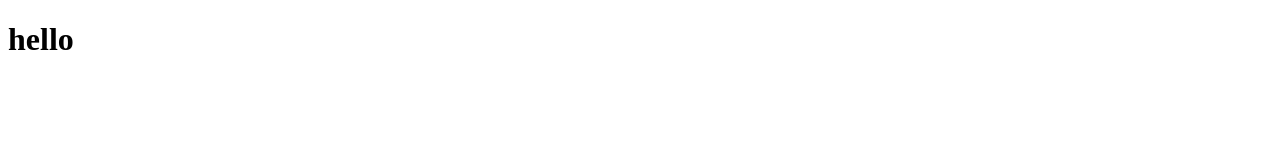
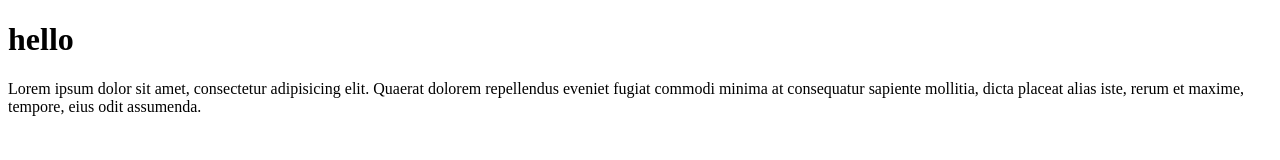
Before and after one commit to sonnybrakes/brainstation, a plain HTML site: page index.html in a window 1280 px wide. Drawn offline with Linux system fonts and the light colour scheme.

Commit message:
paragraph

```diff
--- a/index.html
+++ b/index.html
@@ -6,5 +6,6 @@
 </head>
 <body>
 <h1>hello</h1>
+<p>Lorem ipsum dolor sit amet, consectetur adipisicing elit. Quaerat dolorem repellendus eveniet fugiat commodi minima at consequatur sapiente mollitia, dicta placeat alias iste, rerum et maxime, tempore, eius odit assumenda.</p>
 </body>
 </html>
```
